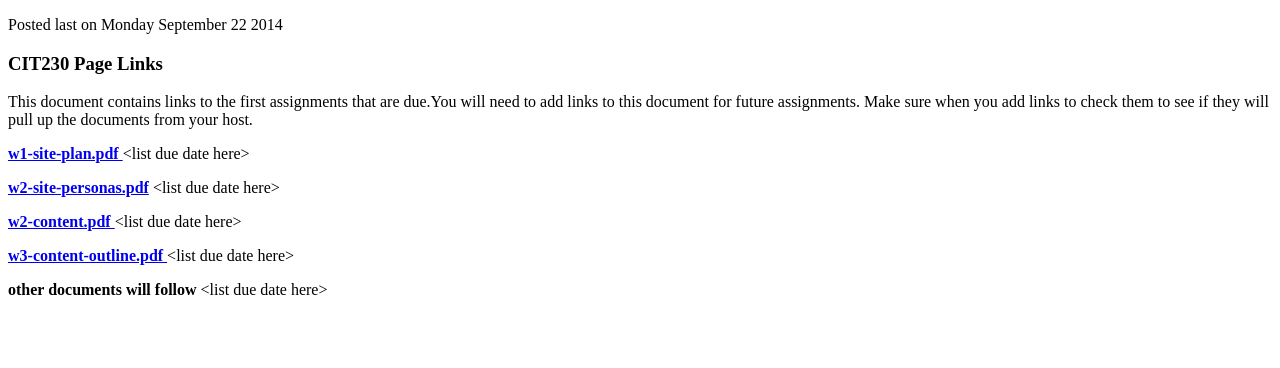
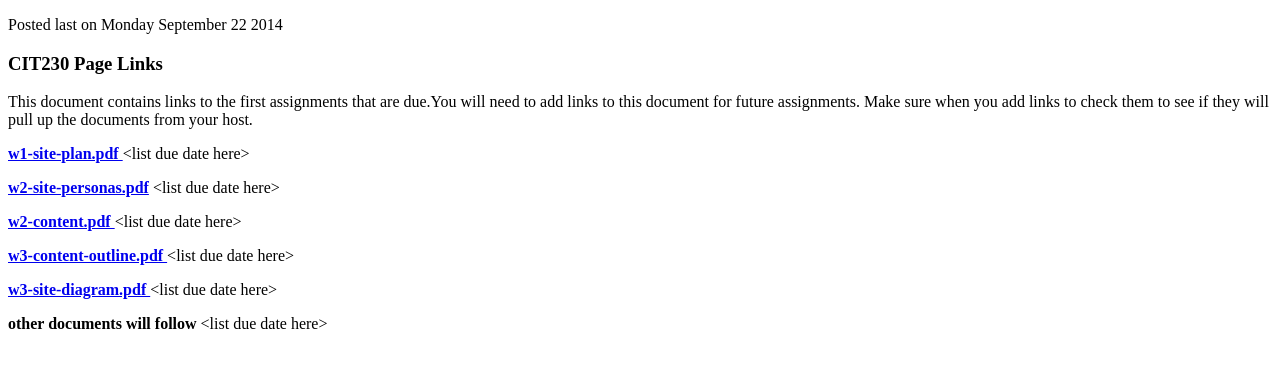
Before and after one commit to chuckvale/chuckvale.github.io, a plain HTML site: page cit230-links.html in a window 1280 px wide. Drawn offline with Linux system fonts and the light colour scheme.

Commit message:
added site diagram
added site diagram file and link

```diff
--- a/cit230-links.html
+++ b/cit230-links.html
@@ -13,7 +13,7 @@
 <p><strong><a href="cit230/indv-design-docs/w2-site-personas.pdf">w2-site-personas.pdf</a></strong> &lt;list due date here&gt;</p>
 <p><strong><a href="cit230/indv-design-docs/w2-content.pdf">w2-content.pdf </a></strong>&lt;list due date here&gt;</p>
 <p><strong><a href="cit230/indv-design-docs/w3-content-outline.pdf">w3-content-outline.pdf </a></strong>&lt;list due date here&gt;</p>
-
+<p><strong><a href="cit230/indv-design-docs/w3-site-diagram.pdf">w3-site-diagram.pdf </a></strong>&lt;list due date here&gt;</p>
 <p><strong>other documents will follow </strong> &lt;list due date here&gt;</p>
 </body>
 </html>
```
Also changed, not shown: 4 other files.
